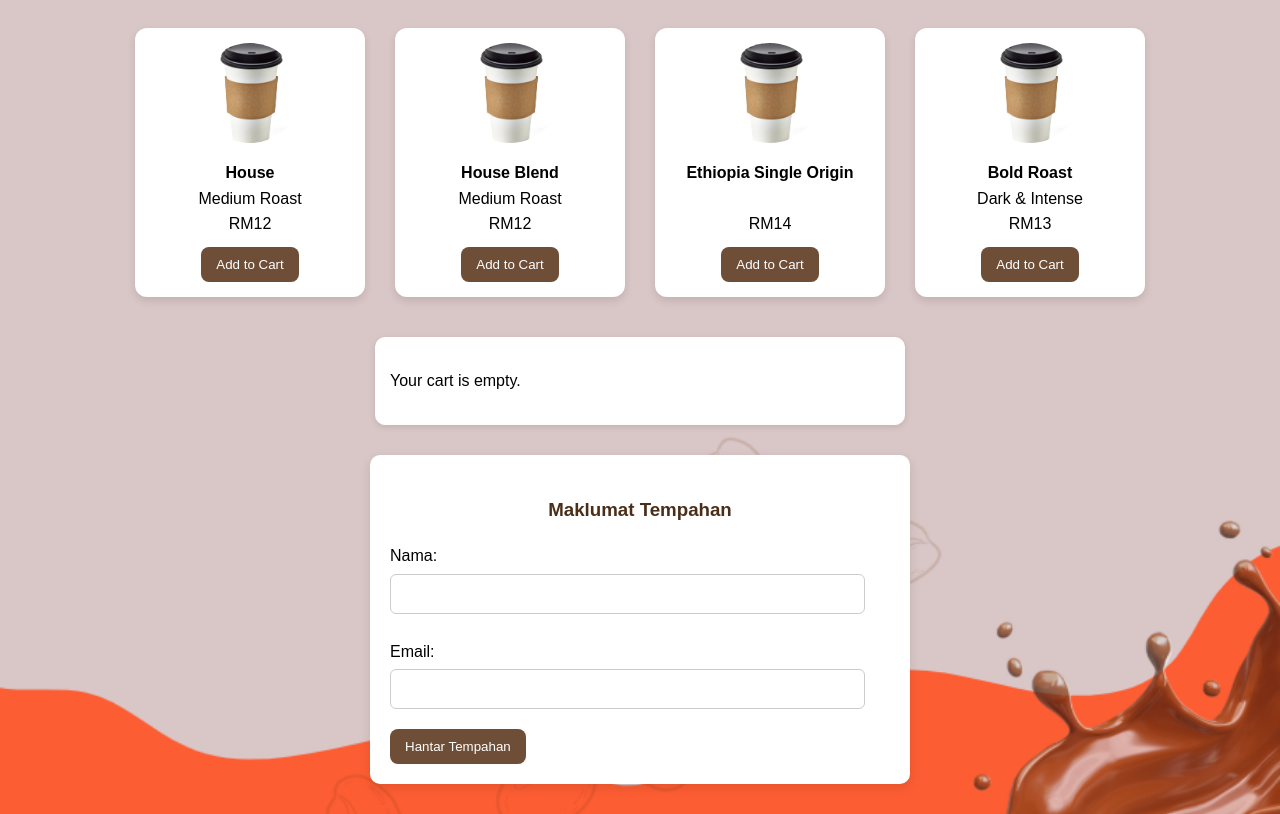
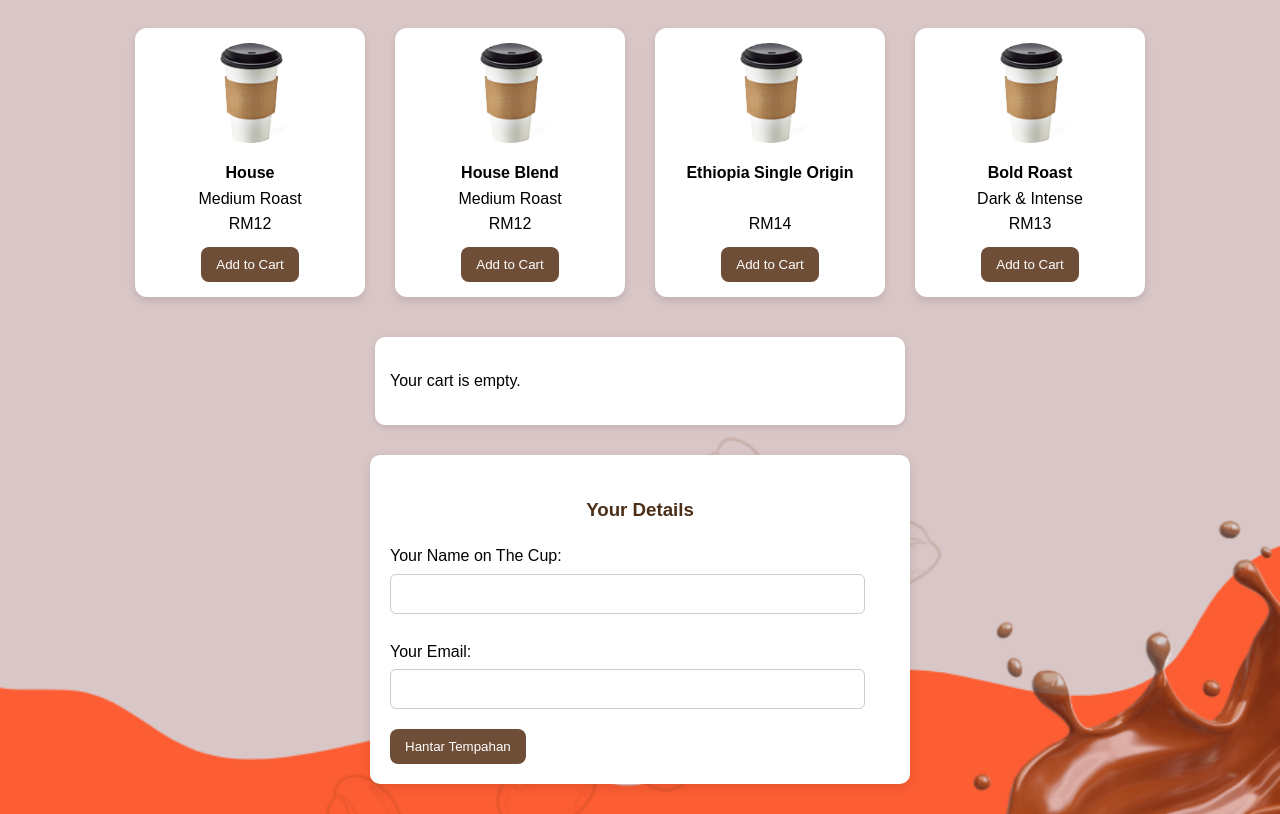
Before and after one commit to shahidinf9404/OSM754, a plain HTML site: page Assignment/index.html in a window 1280 px wide. Shown: the part 85-899 px from the top of the page. Drawn offline with Linux system fonts and the light colour scheme.

Commit message:
Update index.html

```diff
--- a/Assignment/index.html
+++ b/Assignment/index.html
@@ -286,11 +286,11 @@
     </div>
     <div id="cart"></div>
     <form id="form" onsubmit="event.preventDefault(); submitOrder();">
-        <h3>Maklumat Tempahan</h3>
-        <label for="name">Nama:</label>
+        <h3>Your Details</h3>
+        <label for="name">Your Name on The Cup:</label>
         <input type="text" id="name" required>
 
-        <label for="email">Email:</label>
+        <label for="email">Your Email:</label>
         <input type="email" id="email" required>
 
         <button type="submit" id="submitBtn">Hantar Tempahan</button>
```
